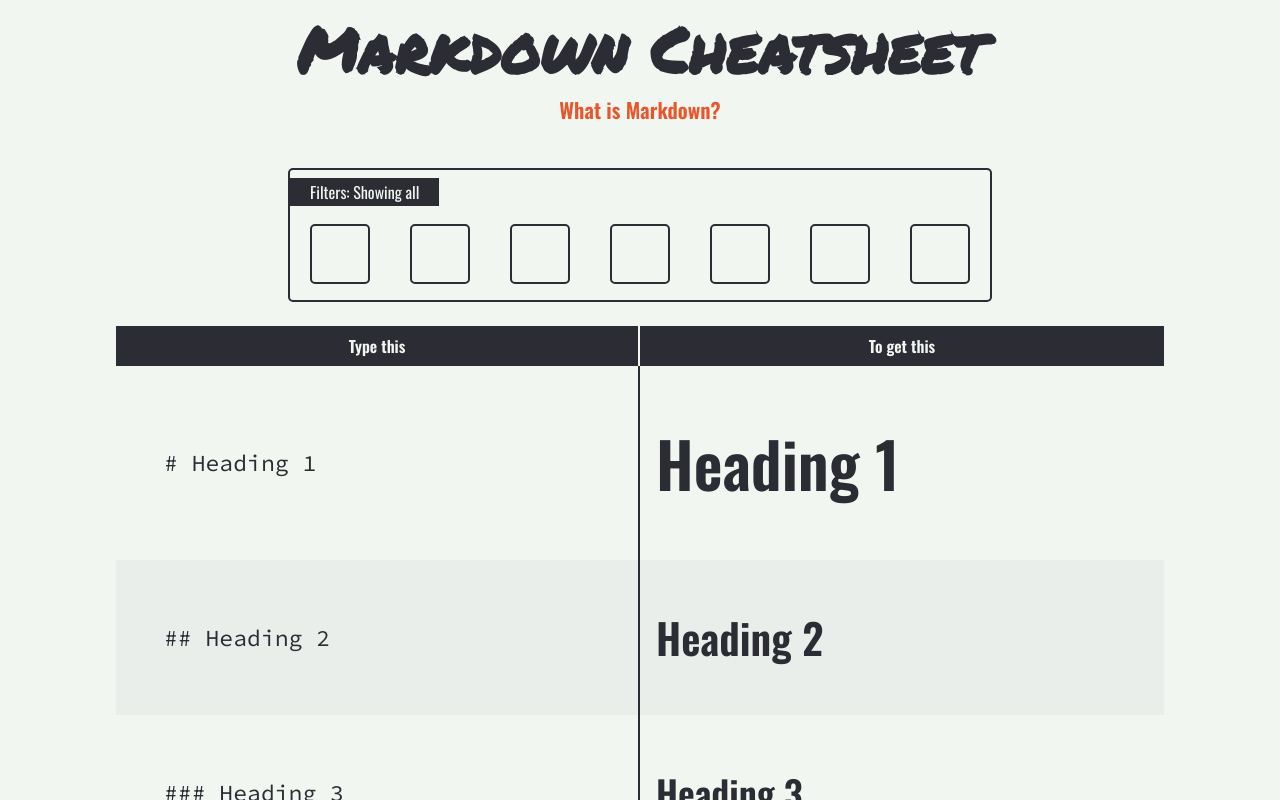
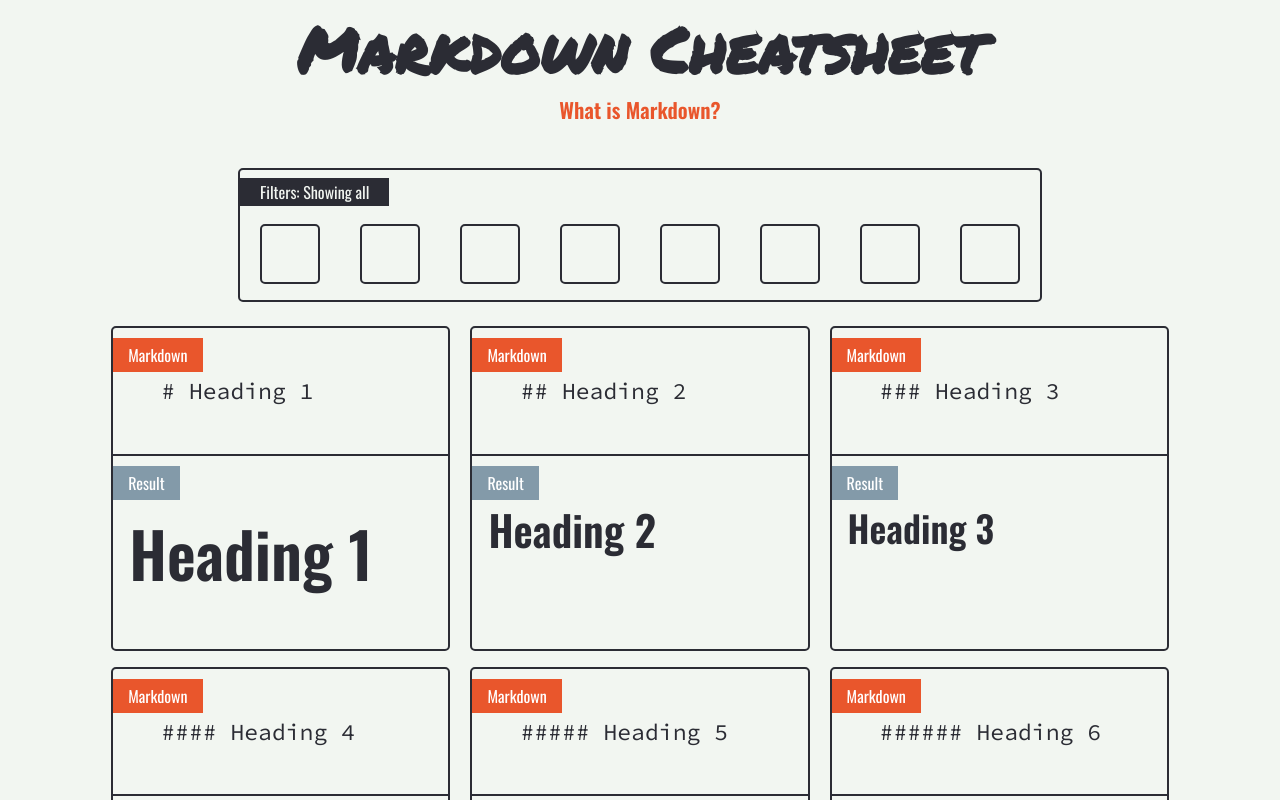
Before and after one commit to fershad/markdown-cheatsheet, a Svelte app: page / in a window 1280 px wide. Built offline with nearby package versions, Linux system fonts and the light colour scheme.

Commit message:
redo data style

```diff
--- a/public/global.css
+++ b/public/global.css
@@ -6,6 +6,7 @@
 	--link-color: #E9562C;
 	--link-hover-color: #839AA9;
 	--quiet-color: #839aa936;
+
 
 	--button-active-color: #839aa936;
 	--table-header-bg: var(--text-color);
--- a/public/index.html
+++ b/public/index.html
@@ -16,7 +16,7 @@
 <body>
 </body>
 
-<link href="https://css.gg/c?=|code|display-grid|format-heading|format-text|layout-list|link|moon|sun|image" rel="stylesheet">
+<link href="https://css.gg/c?=|code|display-grid|format-heading|format-text|layout-list|link|moon|sun|image|border-style-solid" rel="stylesheet">
 <link href="https://fonts.googleapis.com/css2?family=Oswald:wght@400;600&family=Permanent+Marker&family=Source+Code+Pro&display=swap" rel="stylesheet">
 <link rel='stylesheet' href='/fluidtype.css'>
 </html>
--- a/src/components/Filter.svelte
+++ b/src/components/Filter.svelte
@@ -29,6 +29,7 @@
         <Button tag="table" label="tables" icon="display-grid" on:filter={(event) => {filtered(event.detail.message, event.detail.state)}}/>
         <Button tag="image" label="images" icon="image" on:filter={(event) => {filtered(event.detail.message, event.detail.state)}}/>
         <Button tag="code" label="code" icon="code" on:filter={(event) => {filtered(event.detail.message, event.detail.state)}}/>
+        <Button tag="underline" label="underline" icon="border-style-solid" on:filter={(event) => {filtered(event.detail.message, event.detail.state)}}/>
     </div>
 </div>
 
--- a/src/components/Table.svelte
+++ b/src/components/Table.svelte
@@ -29,76 +29,93 @@
 
 <Filter on:filtered={(event) => {runFilter(event.detail.tag, event.detail.state)}}/>
 
-<div class="table">
-{#each filteredData as row}
-    <div class="row" data-tags="{row.tags}">
-      <div class="header-md h4">Type this</div>
-      <div class="header-output h4">To get this</div>
-      <div class="content-md"><pre><code>{row.md}</code></pre></div>
-      <div class="content-output">{@html row.output}</div>
+<div class="data">
+{#each filteredData as data}
+    <div class="item" data-tags="{data.tags}">
+
+      <div class="md">
+        <div class="main"><code>{data.md}</code></div>
+        {#if data.alternate }
+          {#each data.alternate as alt}
+            <div class="alt"><code>{alt}</code></div>
+          {/each}
+        {/if}
+      </div>
+      <div class="result"><span class="output">{@html data.output}</span></div>
   </div>
 {/each}
 </div>
 
-<style>
+<style lang="scss">
+  .data {
+    width: 100%;
+    margin: 0 auto;
+    padding: 1.5em 1em;
+    display: grid;
+    grid-template-columns: repeat(auto-fit, minmax(300px, 1fr));
+    grid-column-gap: 1.25em;
+    grid-row-gap: 1em;
+  }
 
-.table {
-  width: 100%;
-  margin: 0 auto;
-  padding: 1.5em 1em;
-  max-width: 1080px;
-}
+  .item {
+    border: 2px solid var(--text-color);
+    width: 100%;
+    max-width: 400px;
+    border: 1em 1.25em;
+    border-radius: 5px;
+    overflow: hidden;
 
-.table > .row {
-  /* margin: 1em 0; */
-  margin: 0;
-  display: grid;
-  height: 100%;
-  grid-template-columns: repeat(2, 1fr);
-  grid-template-areas: "h-md h-output"
-                       "c-md c-output"
-}
+   .result {
+      padding: 0.5rem 1rem;
+      display: inline-flex;
+      align-items: center;
+      position: relative;
+    }
 
-div[class^="header-"], div[class^="content-"]{
-    padding: 0.5rem 1rem;
-    display: flex;
-    align-items: center;
-}
+    .output:before, .main:before {
+        position: absolute;
+        top: 10px;
+        left: 0;
+        padding: 5px 15px;
+      }
 
-div[class^="header-"] {
-    justify-content: center;
-    font-weight: 600;
-    background-color: var(--table-header-bg);
-    color: var(--table-header-text);
-}
+    .md {
+      display: flex;
+      border-bottom: 2px solid var(--text-color);
 
-.row > .header-md {
-  border-right: 2px solid var(--table-header-text);
-}
+      .main, .alt {
+        padding: 3em;
+      }
 
-.row > .content-md {
-  border-right: 2px solid var(--text-color);
-}
+      .main {
+        // border: 2px solid var(--text-color);
+        width: 100%;
+        position: relative;
+      }
 
-.row:not(:first-child) > div[class^="header-"] {
-      display: none;
-}
+      .main:before {
+        content: 'Markdown';
+        background: var(--strong-accent-color);
+        color: #FFFFFF;
+      }
+    }
+    .output:before {
+        content: 'Result';
+        background: var(--alternate-accent-color);
+        color: #FFFFFF;
+      }
 
-.row:nth-of-type(even) {
-  background-color: var(--table-even-rows);
-}
+    .result, .output {
+          width: 100%;
+    }
 
+    .output > * {
+      margin: 0;
+    }
 
-.header-md {
-    grid-area: h-md;
-  }
-.header-output {
-    grid-area: h-output;
-  }
-.content-md {
-    grid-area: c-md;
-  }
-.content-output {
-    grid-area: c-output;
+    .output {
+      display: inline-flex;
+      align-items: center;
+    }
   }
 </style>
```
